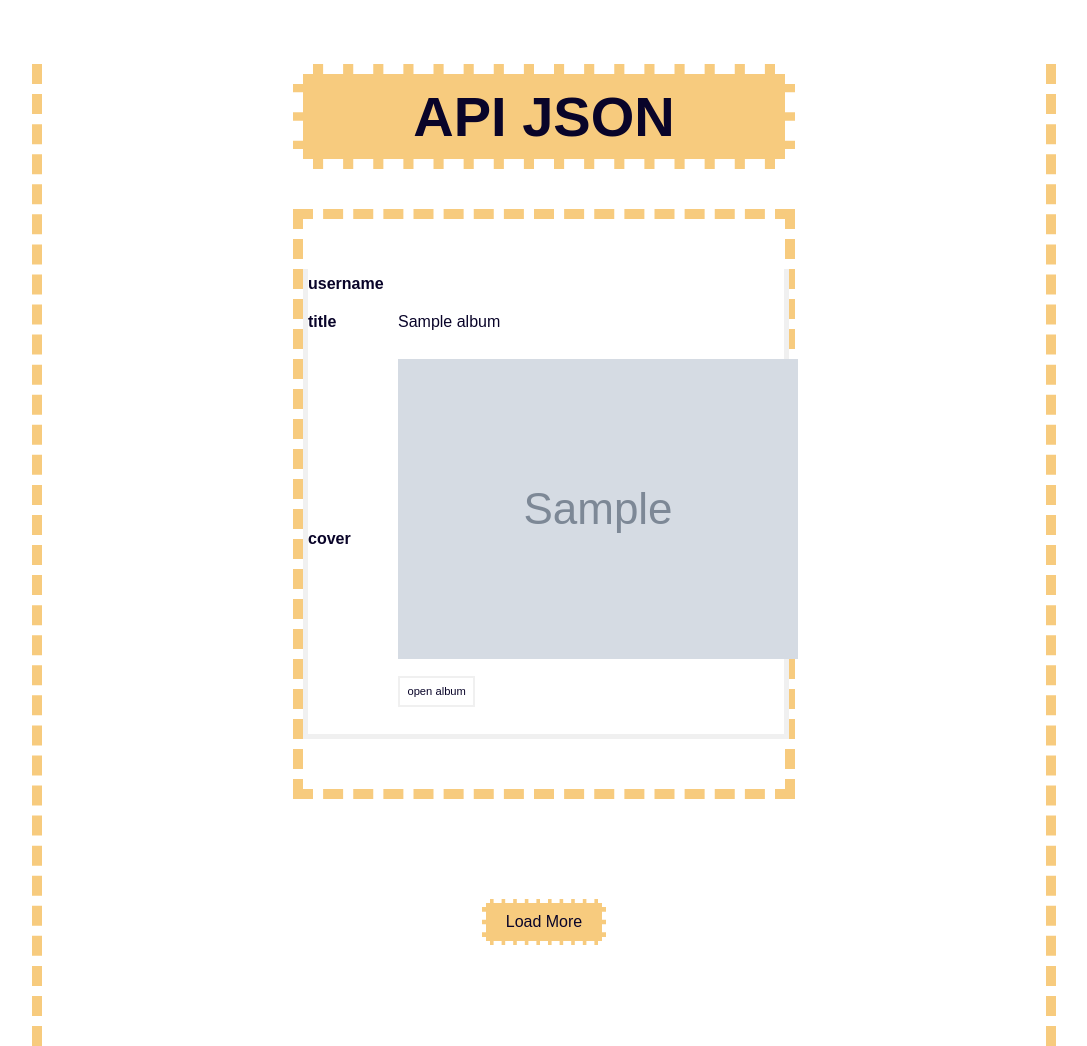
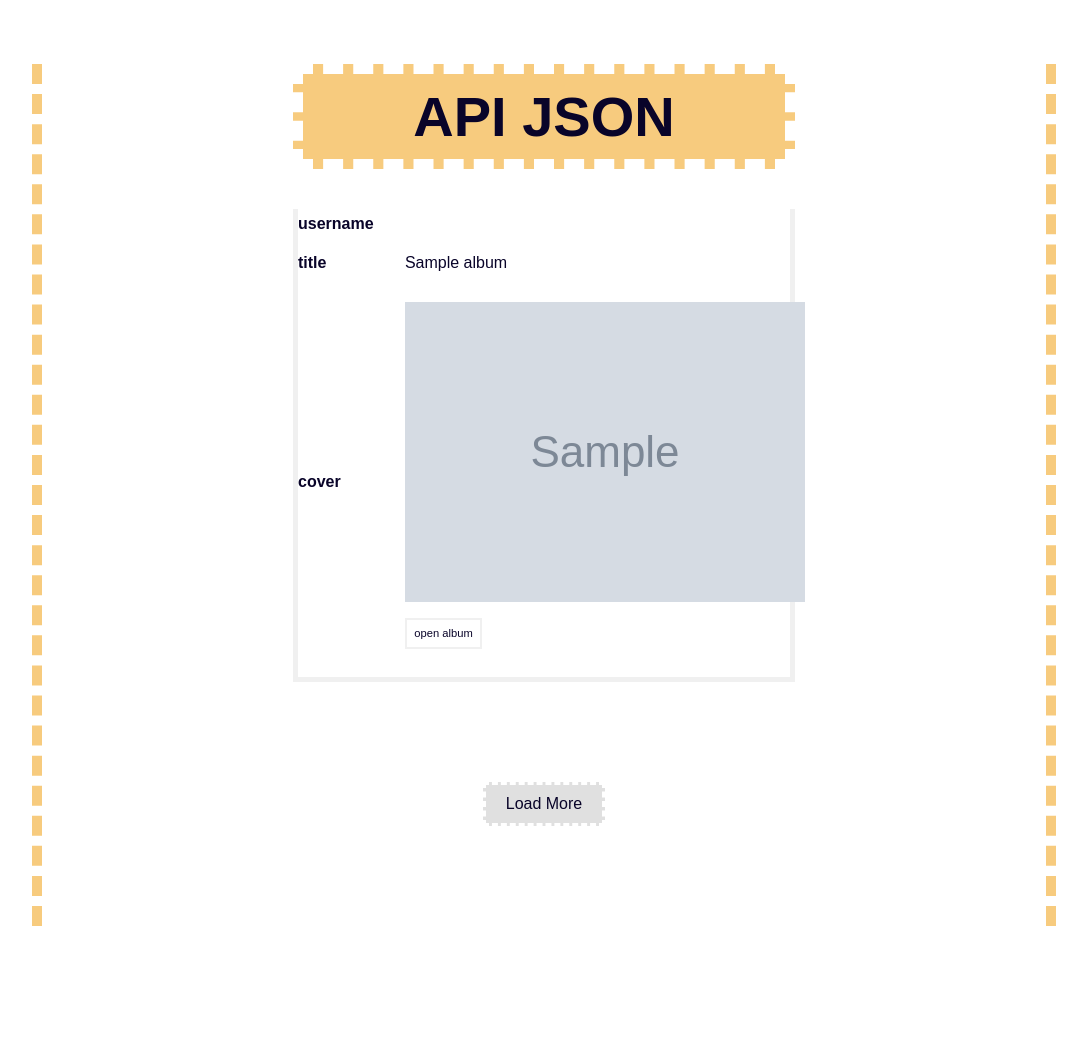
Before and after one commit to wiziix/TiOK, a Flask app: template src/templates/albums.html in a window 1280 px wide. Shown: the whole page, without its empty margins (96-1183 px from the left). After the commit the page ends 926 px from the top, so only its background shows below. Run offline with Flask 3, Linux system fonts and the light colour scheme; the template is opened without the code that fills it: most values are stand-ins (such as "Sample title", 1, 10 or a date in 2020); grey boxes marked "Sample" are stand-in pictures; parts of the project's set-up code (start-up, migrations or seed data) failed here and were passed over.

Commit message:
button and div in albums

```diff
--- a/src/static/styles/home_page_css.css
+++ b/src/static/styles/home_page_css.css
@@ -39,6 +39,12 @@ div{
     padding-top: 5%;
     padding-bottom: 5%;
 
+}
+
+#albums-container{
+    border: none;
+    width: 100%;
+    padding: 0;
 }
 
 a{
@@ -136,11 +142,17 @@ input[type=number]{
 button{
     font-family: Century Gothic, sans-serif;
     font-size: 100%;
-    background-color: #f7cb7e;
+    border: 3px dashed #FFFFFF;
+    background-color: #e0e0e0;
     color: #090429;
     appearance: none;
     margin: 10% auto;
-    border: 4px dashed #FFFFFF;
     padding: 1% 2%;
     text-align: center;
 }
+
+button:hover{
+    background-color: #f7cb7e;
+    border: 4px dashed #FFFFFF;
+    cursor: pointer;
+}
```
